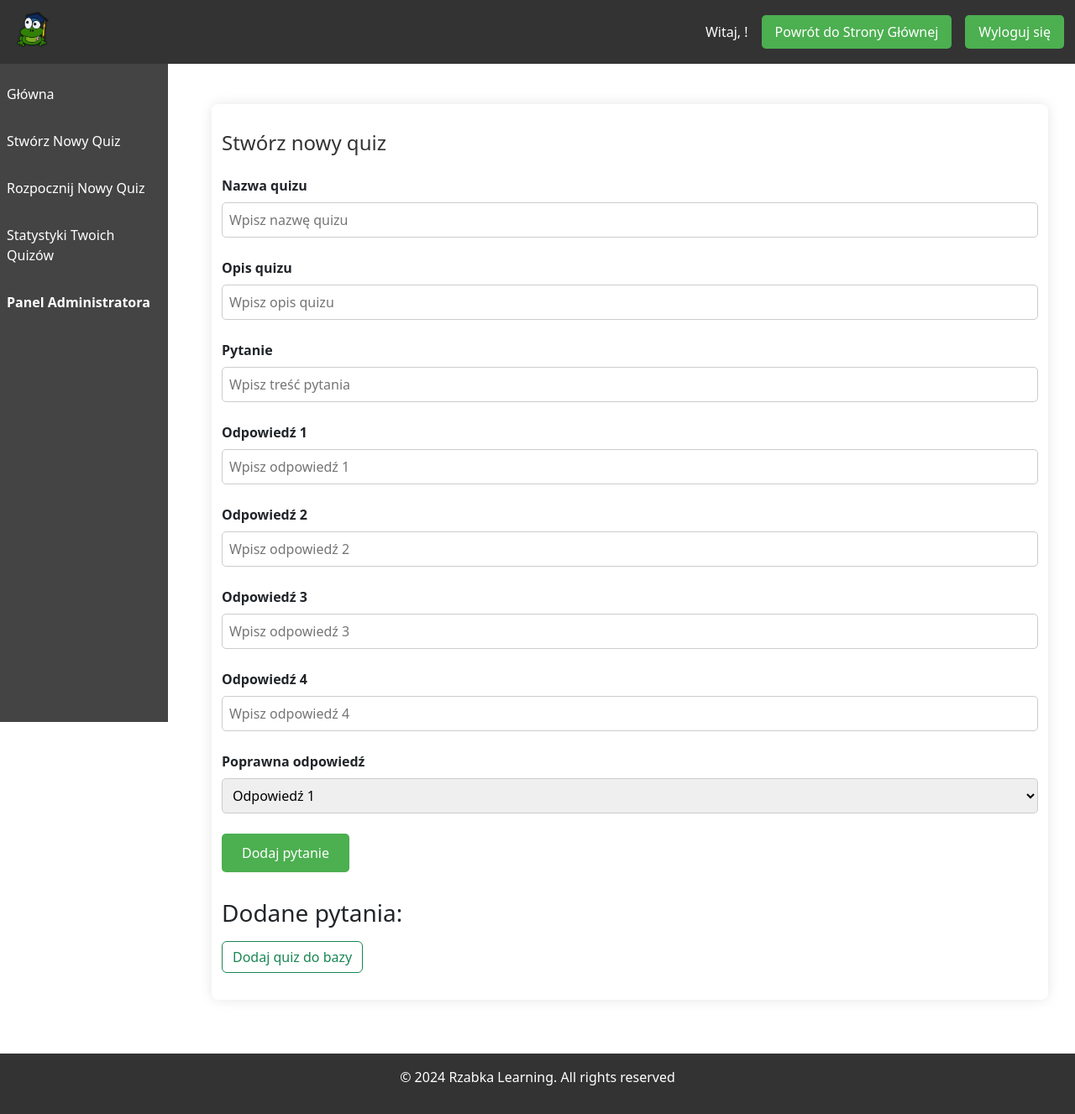
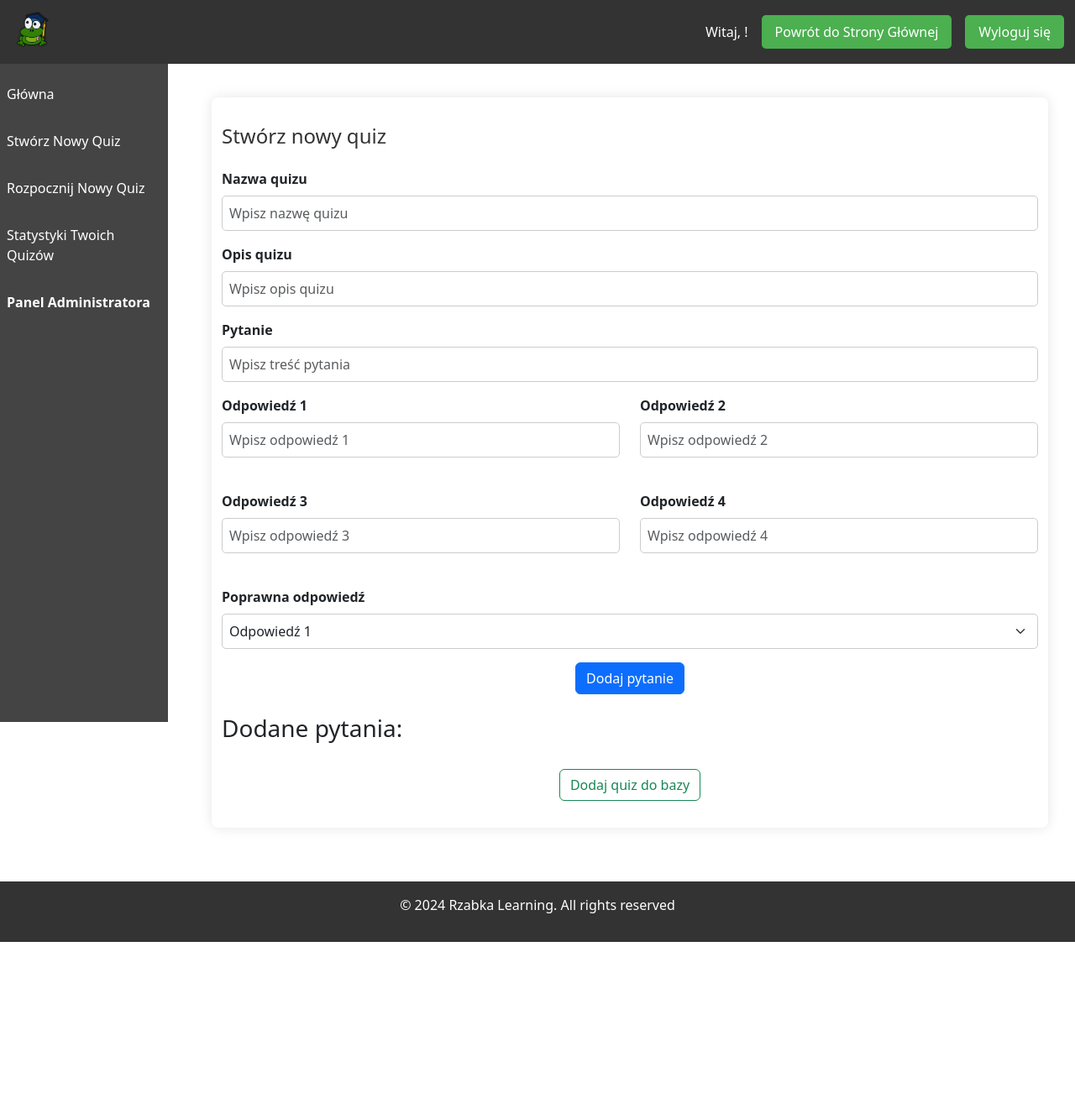
Before and after one commit to Kszyszka/zabka-learning, a Django app: page /quiz/create/ in a window 1280 px wide. Shown: the whole page at 84% size. After the commit the page ends 1122 px from the top, so only its background shows below. Run offline with Django 5.2, Linux system fonts and the light colour scheme.

Commit message:
Edycja Forms dla CreateQuiz

```diff
--- a/project/templates/quiz/login_createquiz.html
+++ b/project/templates/quiz/login_createquiz.html
@@ -2,54 +2,71 @@
 {% block title %}- Stwórz Quiz{% endblock %}
 {% load static %}
 {% block content %}
+
 <section id="quizy">
-            <div class="container">
+    <div class="container mt-4">
         <h2>Stwórz nowy quiz</h2>
-                <div class="form-group">
+        <form id="create-quiz-form">
+            <div class="form-group mb-3">
                 <label for="quiz-name">Nazwa quizu</label>
-                    <input type="text" id="quiz-name" placeholder="Wpisz nazwę quizu">
+                <input type="text" id="quiz-name" class="form-control" placeholder="Wpisz nazwę quizu">
             </div>
-                <div class="form-group">
+            <div class="form-group mb-3">
                 <label for="quiz-description">Opis quizu</label>
-                    <input type="text" id="quiz-description" placeholder="Wpisz opis quizu">
+                <input type="text" id="quiz-description" class="form-control" placeholder="Wpisz opis quizu">
             </div>
-                <form id="create-quiz-form">
-                    <div class="form-group">
+            <div class="form-group mb-3">
                 <label for="question">Pytanie</label>
-                        <input type="text" id="question" placeholder="Wpisz treść pytania">
+                <input type="text" id="question" class="form-control" placeholder="Wpisz treść pytania">
             </div>
+            <div class="row mb-3">
+                <div class="col-md-6">
                     <div class="form-group">
                         <label for="answer1">Odpowiedź 1</label>
-                        <input type="text" id="answer1" placeholder="Wpisz odpowiedź 1">
+                        <input type="text" id="answer1" class="form-control" placeholder="Wpisz odpowiedź 1">
                     </div>
+                </div>
+                <div class="col-md-6">
                     <div class="form-group">
                         <label for="answer2">Odpowiedź 2</label>
-                        <input type="text" id="answer2" placeholder="Wpisz odpowiedź 2">
+                        <input type="text" id="answer2" class="form-control" placeholder="Wpisz odpowiedź 2">
                     </div>
+                </div>
+            </div>
+            <div class="row mb-3">
+                <div class="col-md-6">
                     <div class="form-group">
                         <label for="answer3">Odpowiedź 3</label>
-                        <input type="text" id="answer3" placeholder="Wpisz odpowiedź 3">
+                        <input type="text" id="answer3" class="form-control" placeholder="Wpisz odpowiedź 3">
                     </div>
+                </div>
+                <div class="col-md-6">
                     <div class="form-group">
                         <label for="answer4">Odpowiedź 4</label>
-                        <input type="text" id="answer4" placeholder="Wpisz odpowiedź 4">
+                        <input type="text" id="answer4" class="form-control" placeholder="Wpisz odpowiedź 4">
                     </div>
-                    <div class="form-group">
+                </div>
+            </div>
+            <div class="form-group mb-3">
                 <label for="correct-answer">Poprawna odpowiedź</label>
-                        <select id="correct-answer">
+                <select id="correct-answer" class="form-select">
                     <option value="1">Odpowiedź 1</option>
                     <option value="2">Odpowiedź 2</option>
                     <option value="3">Odpowiedź 3</option>
                     <option value="4">Odpowiedź 4</option>
                 </select>
             </div>
-                    <button type="button" id="add-question-btn">Dodaj pytanie</button>
+            <div class="text-center mb-3">
+                <button type="button" id="add-question-btn" class="btn btn-primary">Dodaj pytanie</button>
+            </div>
         </form>
-                <div id="questions-container">
+        <div id="questions-container" class="mt-4">
             <h3>Dodane pytania:</h3>
-                    <ul id="questions-list"></ul>
+            <ul id="questions-list" class="list-group"></ul>
         </div>
+        <div class="text-center mt-4">
             <button id="submit-quiz-btn" class="btn btn-outline-success">Dodaj quiz do bazy</button>
+        </div>
     </div>
 </section>
 <script src="{% static 'js/addquiz.js' %}"></script>
```
Lines whose indentation alone changed are shown as unchanged.
